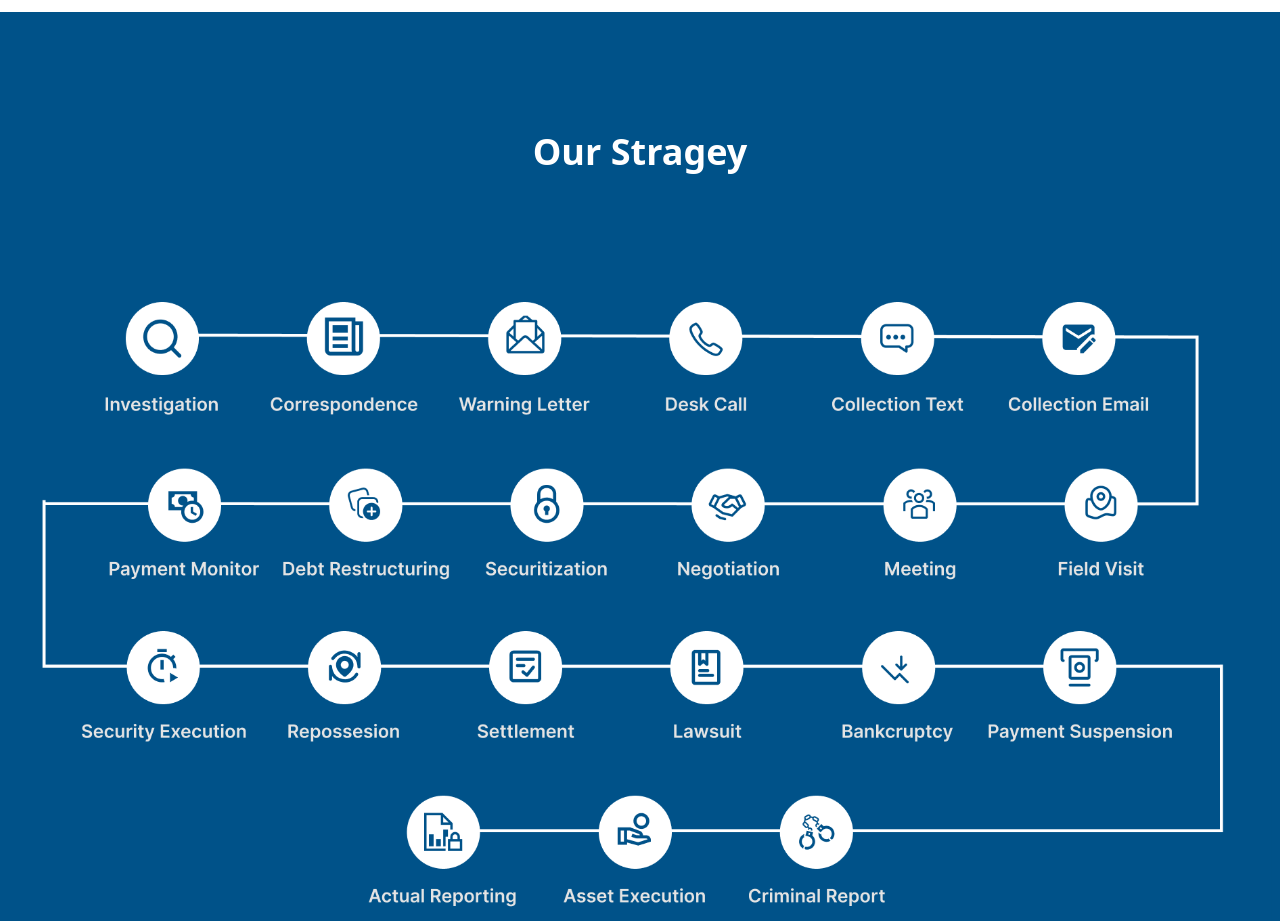
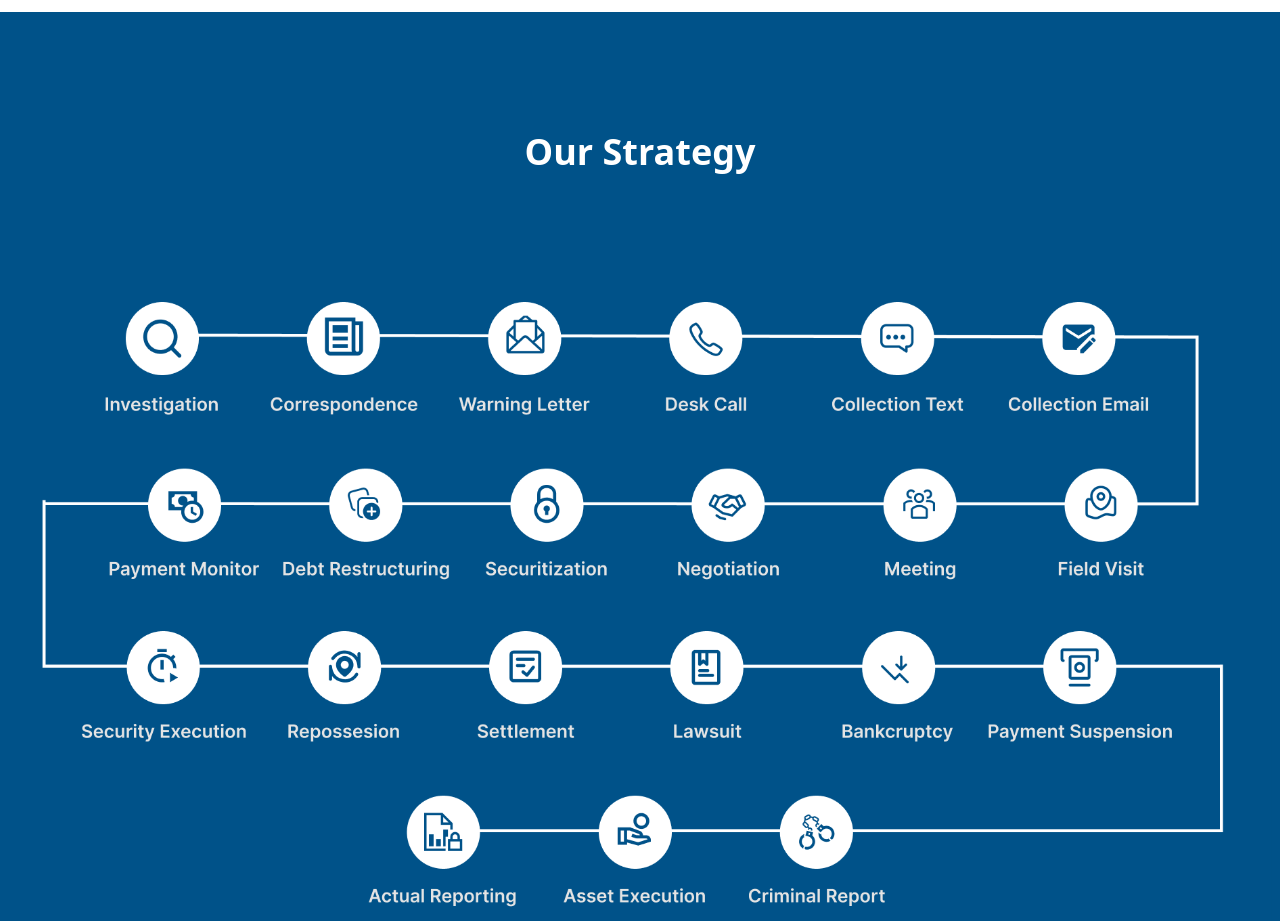
Before and after one commit to nctrnlman/client-mylaw, a React (Vite) app: page / in a window 1280 px wide. Shown: the part 2740-3661 px from the top of the page. Built offline with nearby package versions, Linux system fonts and the light colour scheme; the HTML template or start-up script is replaced by a standard one.

Commit message:
Chore: fix typo at strategy heading

```diff
--- a/src/components/Strategy.jsx
+++ b/src/components/Strategy.jsx
@@ -6,7 +6,7 @@ const Strategy = () => {
       <div className="px-2 max-w-7xl mx-auto">
         <div className="mb-10 flex justify-center items-center">
           <h2 className="text-white px-4 py-2 text-4xl font-bold text-center after:content-[''] after:block after:py-2 after:border-b after:border-secondary after:scale-x-0 hover:after:scale-x-100 after:transition">
-            Our Stragey
+            Our Strategy
           </h2>
         </div>
         <div className="grid grid-cols-1 grid-rows-1 place-content-center">
```
